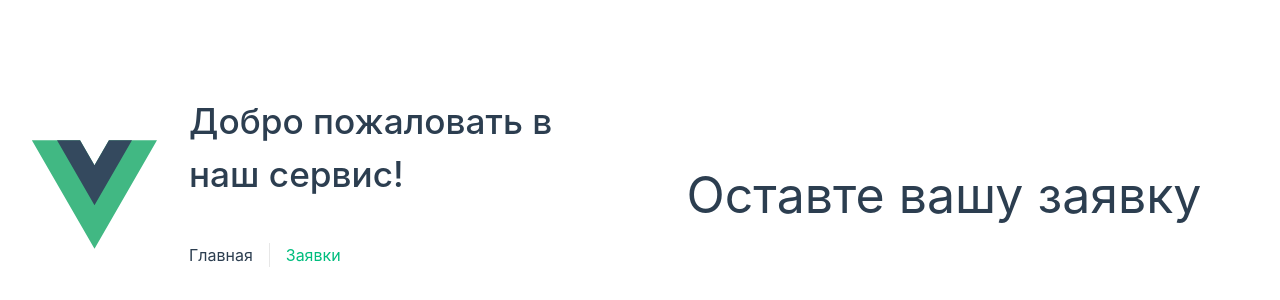
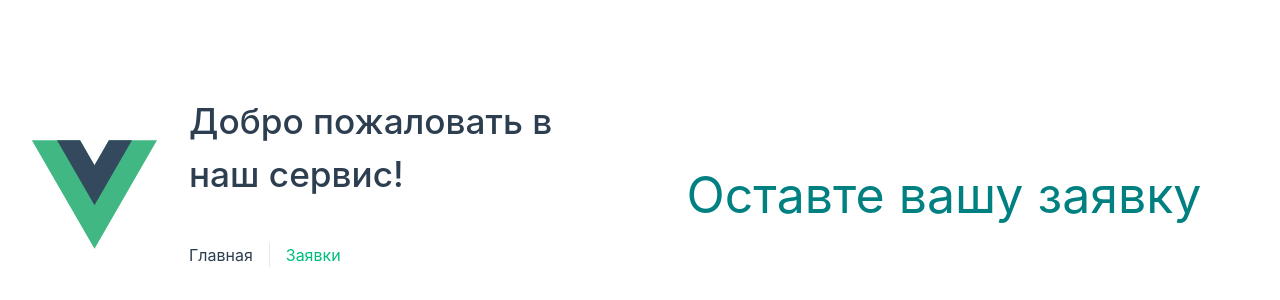
Before and after one commit to AlexanderYovzhenko/IT_Ontime_Task, a Vue app in the folder client/: page / in a window 1280 px wide. Shown: the part 206-506 px from the top of the page. Built offline with nearby package versions, Linux system fonts and the light colour scheme.

Commit message:
refactor: change color home page

```diff
--- a/client/src/views/HomeView.vue
+++ b/client/src/views/HomeView.vue
@@ -11,5 +11,6 @@
   font-size: 50px;
   text-align: center;
   padding-top: 50px;
+  color: teal;
 }
 </style>
```
